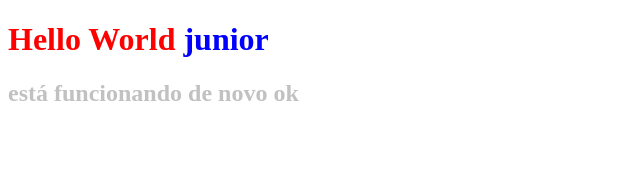
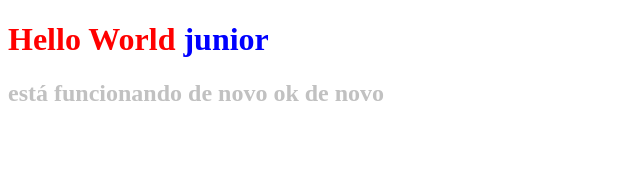
Before and after one commit to JuniorMathias/First-Challenge, a React (Create React App) app: page / in a window 1280 px wide. Shown: the top 170 px of the page, without its empty margins (0-640 px from the left). Built offline with nearby package versions, Linux system fonts and the light colour scheme.

Commit message:
script part2

```diff
--- a/package.json
+++ b/package.json
@@ -18,7 +18,7 @@
     "styled-components": "^5.1.1"
   },
   "scripts": {
-    "start": "react-scripts start",
+    "start": "node server.js",
     "build": "react-scripts build",
     "test": "react-scripts test --env=jsdom",
     "eject": "react-scripts eject"
--- a/src/App.js
+++ b/src/App.js
@@ -8,7 +8,8 @@ class App extends Component {
           <span> junior</span>
         </Title>
 
-         <Titulo> está funcionando de novo ok
+         <Titulo> está funcionando de novo ok de novo
+
          </Titulo>
       </div>
     )
```
